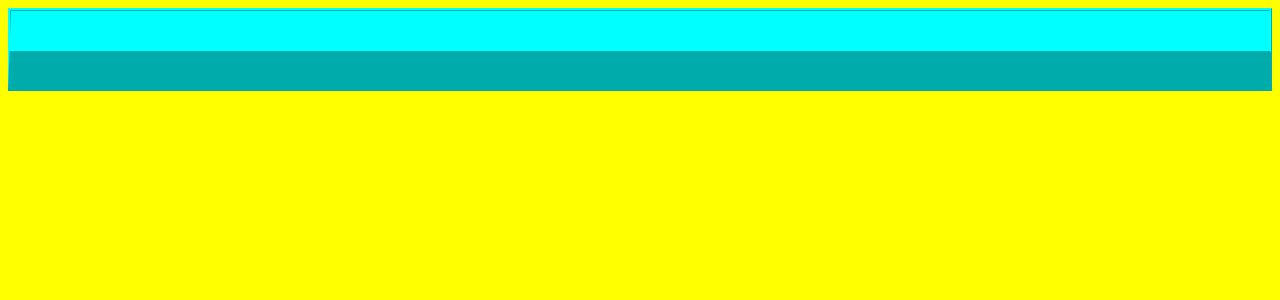
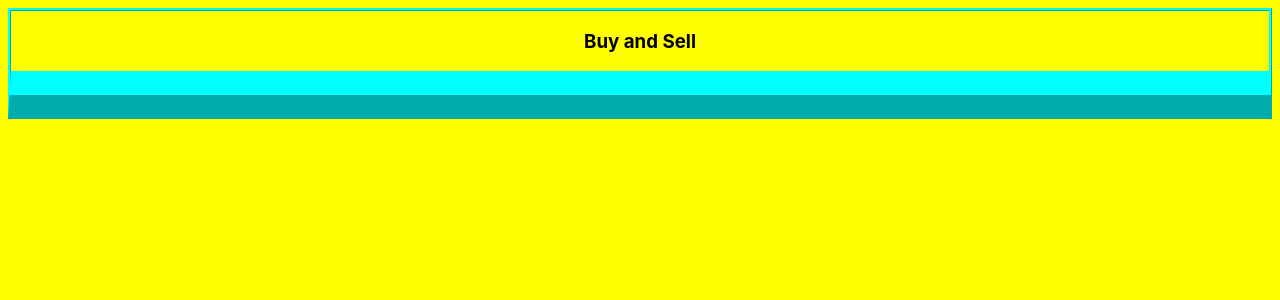
Before and after one commit to bethel-school-of-technology/team-gallaxis-frontend, a React (Create React App) app: page /BuySell in a window 1280 px wide. Shown: the top 300 px of the page. Built offline with nearby package versions, Linux system fonts and the light colour scheme.

Commit message:
buySell update

```diff
--- a/src/App.js
+++ b/src/App.js
@@ -3,7 +3,7 @@ import './App.css';
 import React from 'react';
 import Home from './components/Home';
 import Register from './components/Register';
-import LostAndFound from './components/LostAndFound';
+import BuySell from './components/BuySell';
 import { BrowserRouter as Router, Route, Link } from 'react-router-dom';
 
 
@@ -21,9 +21,10 @@ export default function App() {
     <Router>
 
       <Route exact path="/" component={Home} />
+      <Route path="/Home" component={Home} />
       <Route path="/Register" component={Register} />
       {/* <Route path="/Main" component={Main} /> */}
-      <Route path="/LostAndFound" component={LostAndFound} />
+      <Route path="/BuySell" component={BuySell} />
 
 
     </Router>
--- /dev/null
+++ b/src/components/BuySell.js
@@ -0,0 +1,11 @@
+import React from 'react';
+
+const BuySell = ({ match }) => {
+    return (
+        <div>
+            <h3>Buy and Sell</h3>
+        </div>
+    )
+};
+
+export default BuySell;
--- a/src/components/LostAndFound.js
+++ /dev/null
@@ -1,11 +0,0 @@
-import React from 'react';
-
-const LostAndFound = ({ match }) => {
-    return (
-        <div>
-            <h3>Lost And Found</h3>
-        </div>
-    )
-};
-
-export default LostAndFound;
--- a/src/components/Register.js
+++ b/src/components/Register.js
@@ -1,7 +1,7 @@
 import { validateYupSchema } from 'formik';
 import React, { useState } from 'react';
-import App from '../App';
 import UseForm from '../useForm'
+
 
 const Register = () => {
     const [values, setValues] = useState({
--- a/src/index.css
+++ b/src/index.css
@@ -1,7 +1,7 @@
 body {
   margin: 10;
   background-color: yellow;
-  border-bottom: 5em;
+  border-bottom: 3em;
   border-style: ridge;
   border-color: aqua;
   padding-top: 0;
```
Also changed, not shown: src/Register.css (added), 1 other file (tests, documents, lock files or other folders).
